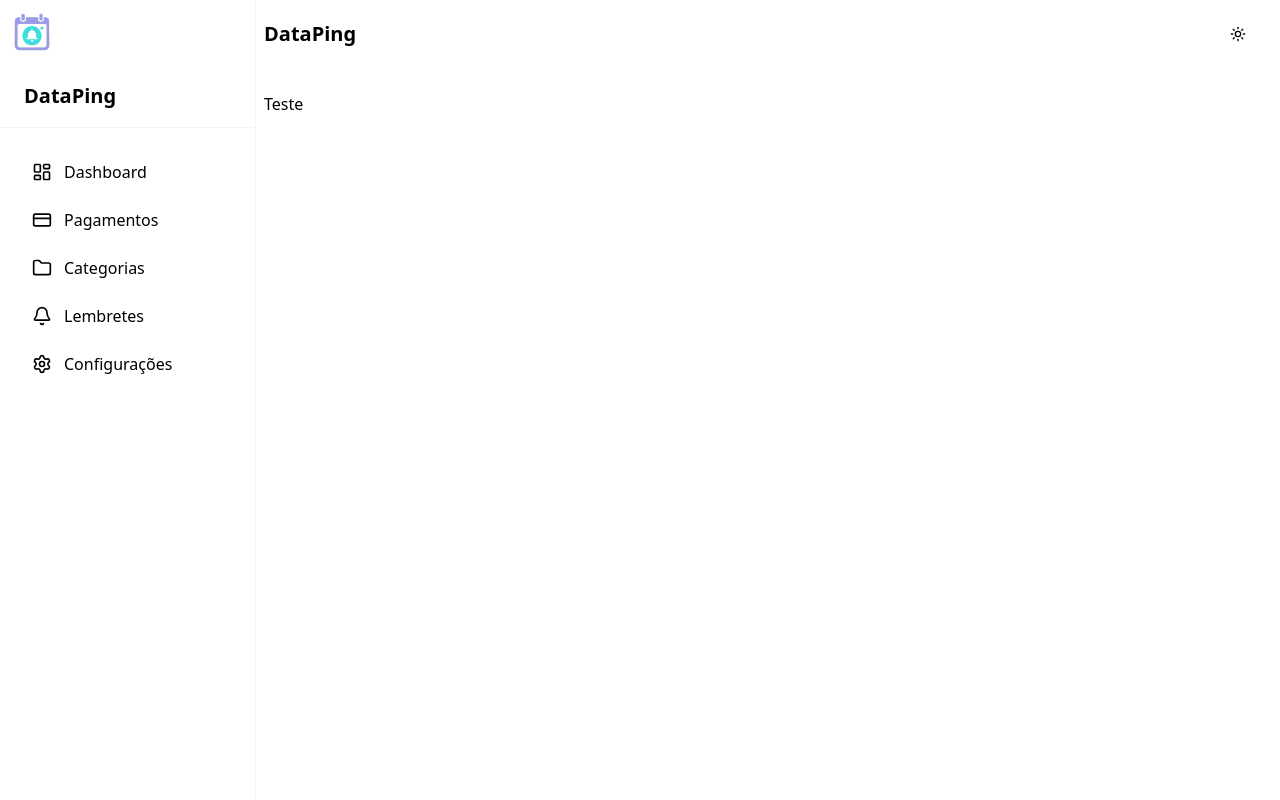
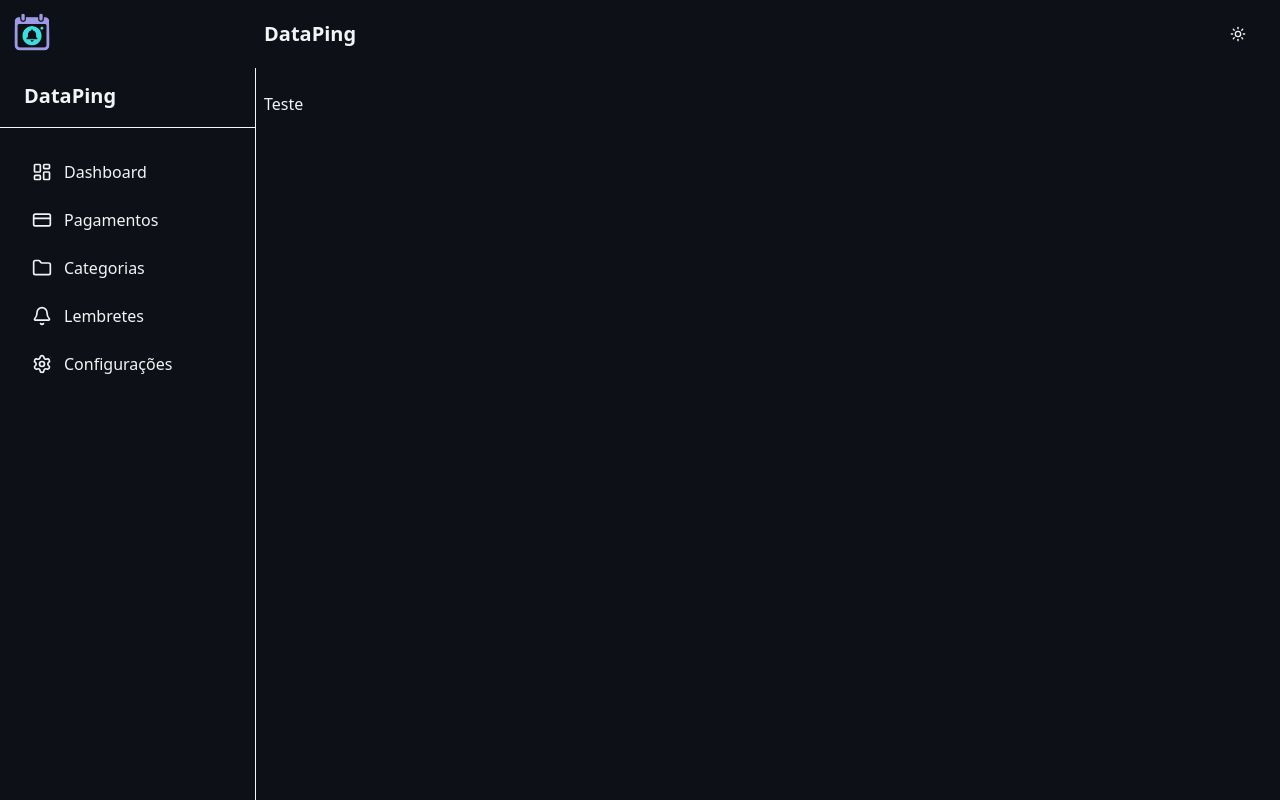
Before and after one commit to Gaabriel22/data-ping, a Next.js app: page / in a window 1280 px wide. Built offline with nearby package versions, Linux system fonts and the light colour scheme; no server answers.

Commit message:
style(globals): define variáveis de tema e estilos base no Tailwind

```diff
--- a/src/app/globals.css
+++ b/src/app/globals.css
@@ -2,6 +2,22 @@
 @import "tw-animate-css";
 
 @custom-variant dark (&:is(.dark *));
+
+@theme light {
+  --color-text: #0a0a0a;
+  --color-bg: #ffffff;
+  --color-primary: #6366f1;
+  --color-secondary: #e5e7eb;
+  --color-accent: #06b6d4;
+}
+
+@theme dark {
+  --color-text: #f3f4f6;
+  --color-bg: #0d1117;
+  --color-primary: #8b5cf6;
+  --color-secondary: #374151;
+  --color-accent: #22d3ee;
+}
 
 @theme inline {
   --color-background: var(--background);
```
